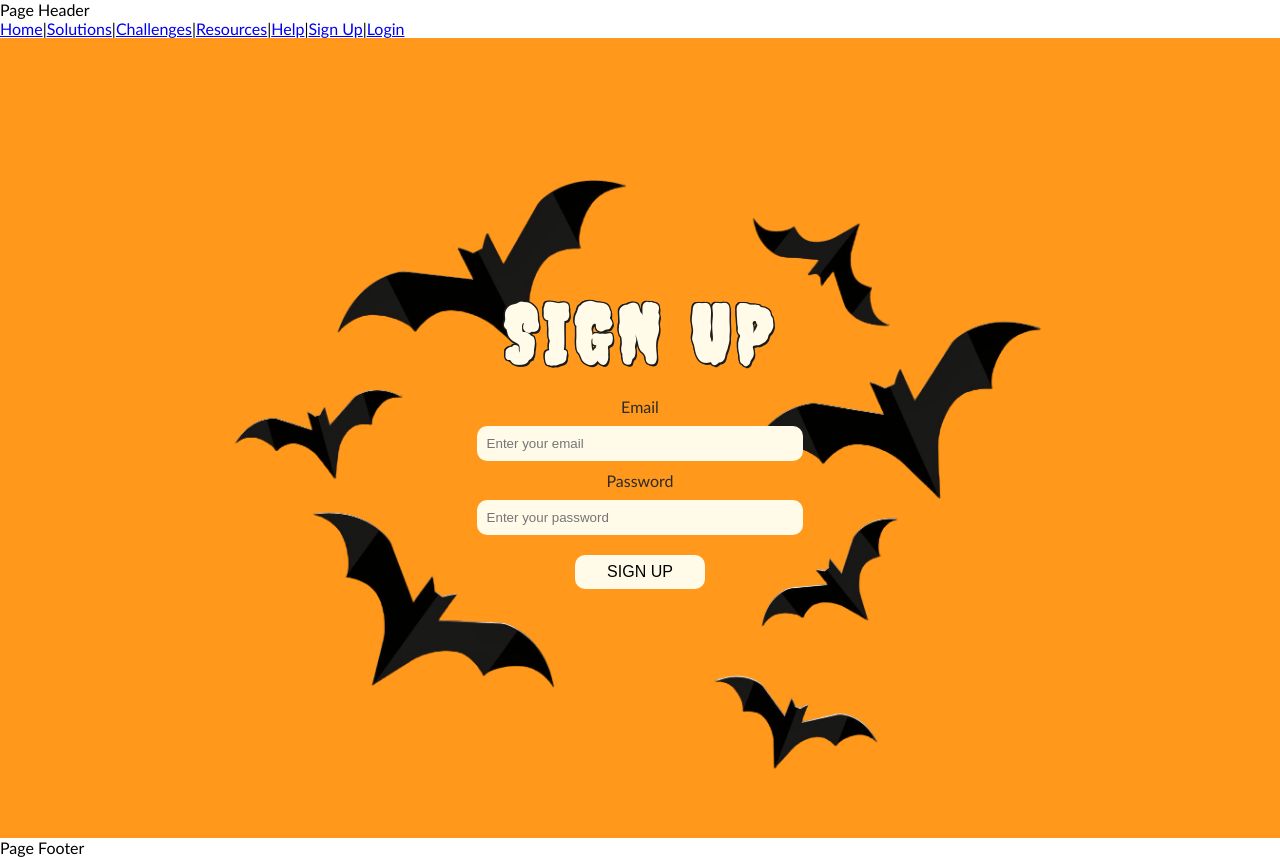
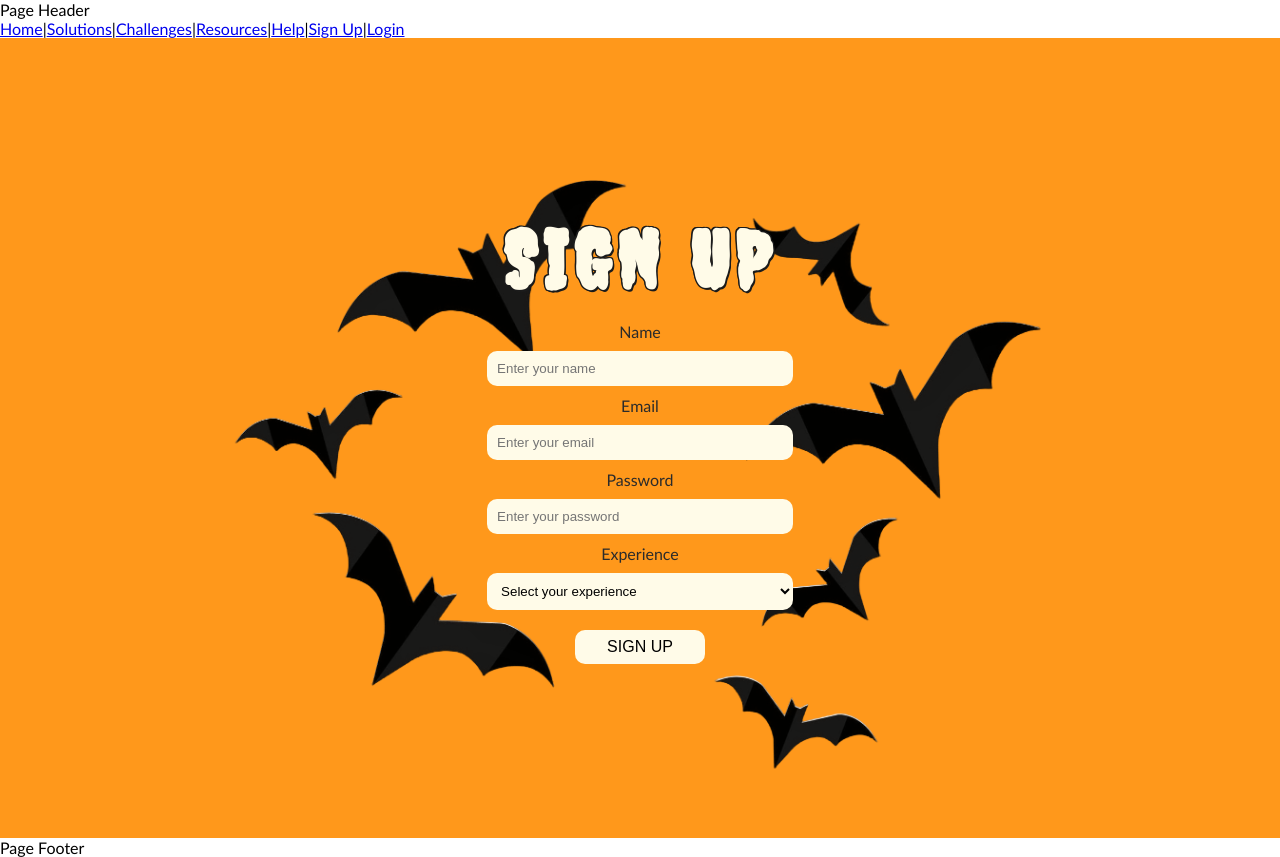
Before and after one commit to JulianKings/hackathon-adoptaunjunior-frontend, a React (Vite) app: page /signup in a window 1280 px wide. Built offline with nearby package versions, Linux system fonts and the light colour scheme.

Commit message:
add select register

```diff
--- a/src/components/signup/signup.tsx
+++ b/src/components/signup/signup.tsx
@@ -2,40 +2,52 @@ import React, { useState } from "react";
 import "./signup.scss";
 
 export const Signup = () => {
+    const [name, setName] = useState("");
     const [email, setEmail] = useState("");
     const [password, setPassword] = useState("");
-    const [errors, setErrors] = useState({ email: "", password: "" });
+    const [experience, setExperience] = useState("");
+    const [errors, setErrors] = useState({ name: "", email: "", password: "", experience: "" });
+
+    const handleNameChange = (e) => {
+        setName(e.target.value);
+        setErrors((prevErrors) => ({ ...prevErrors, name: e.target.value ? "" : "Name is required" }));
+    };
 
     const handleEmailChange = (e) => {
         setEmail(e.target.value);
-        if (!/^[\w-\.]+@([\w-]+\.)+[\w-]{2,4}$/.test(e.target.value)) {
-            setErrors((prevErrors) => ({ ...prevErrors, email: "Invalid email format" }));
-        } else {
-            setErrors((prevErrors) => ({ ...prevErrors, email: "" }));
-        }
+        setErrors((prevErrors) => ({
+            ...prevErrors,
+            email: /^[\w-\.]+@([\w-]+\.)+[\w-]{2,4}$/.test(e.target.value) ? "" : "Invalid email format",
+        }));
     };
 
     const handlePasswordChange = (e) => {
         setPassword(e.target.value);
-        if (e.target.value.length < 6) {
-            setErrors((prevErrors) => ({ ...prevErrors, password: "Password must be at least 6 characters" }));
-        } else {
-            setErrors((prevErrors) => ({ ...prevErrors, password: "" }));
-        }
+        setErrors((prevErrors) => ({
+            ...prevErrors,
+            password: e.target.value.length >= 6 ? "" : "Password must be at least 6 characters",
+        }));
+    };
+
+    const handleExperienceChange = (e) => {
+        setExperience(e.target.value);
+        setErrors((prevErrors) => ({ ...prevErrors, experience: e.target.value ? "" : "Experience is required" }));
     };
 
     const handleSubmit = (e) => {
         e.preventDefault();
-        if (!email || !password) {
+        if (!name || !email || !password || !experience) {
             setErrors({
+                name: !name ? "Name is required" : errors.name,
                 email: !email ? "Email is required" : errors.email,
                 password: !password ? "Password is required" : errors.password,
+                experience: !experience ? "Experience is required" : errors.experience,
             });
             return;
         }
 
-        if (!errors.email && !errors.password) {
-            alert("Login successful!");
+        if (!errors.name && !errors.email && !errors.password && !errors.experience) {
+            alert("Registration successful!");
         }
     };
 
@@ -44,6 +56,16 @@ export const Signup = () => {
             <div className="form__container">
                 <h2 className="title">SIGN UP</h2>
                 <form onSubmit={handleSubmit}>
+                    <p className="title__input">Name</p>
+                    <input
+                        type="text"
+                        placeholder="Enter your name"
+                        className="input"
+                        value={name}
+                        onChange={handleNameChange}
+                    />
+                    {errors.name && <p className="error-message">{errors.name}</p>}
+
                     <p className="title__input">Email</p>
                     <input
                         type="text"
@@ -64,6 +86,20 @@ export const Signup = () => {
                     />
                     {errors.password && <p className="error-message">{errors.password}</p>}
 
+                    <p className="title__input">Experience</p>
+                    <select
+                        className="input"
+                        value={experience}
+                        onChange={handleExperienceChange}
+                    >
+                        <option value="" disabled>Select your experience</option>
+                        <option value="student">Student</option>
+                        <option value="junior">Junior</option>
+                        <option value="senior">Senior</option>
+                        <option value="manager">Product Manager</option>
+                    </select>
+                    {errors.experience && <p className="error-message">{errors.experience}</p>}
+
                     <button type="submit" className="button">SIGN UP</button>
                 </form>
             </div>
```
